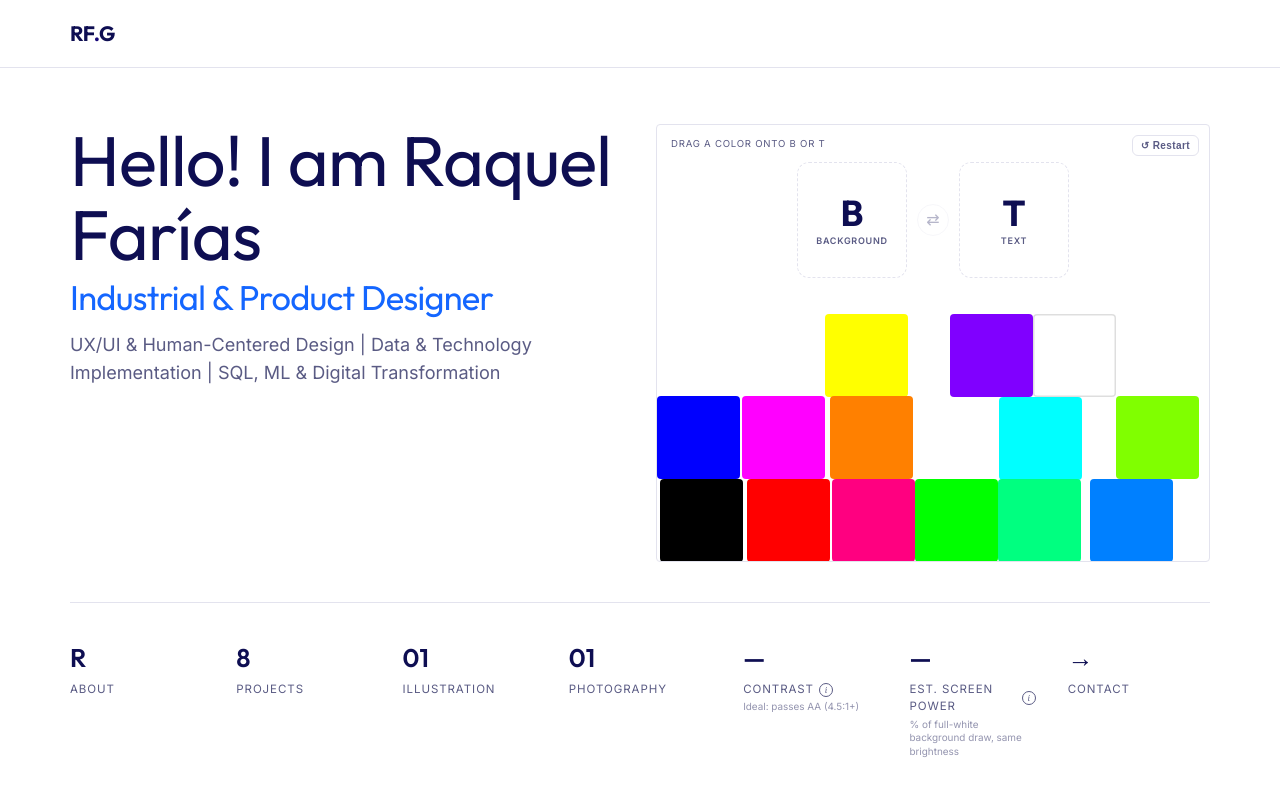
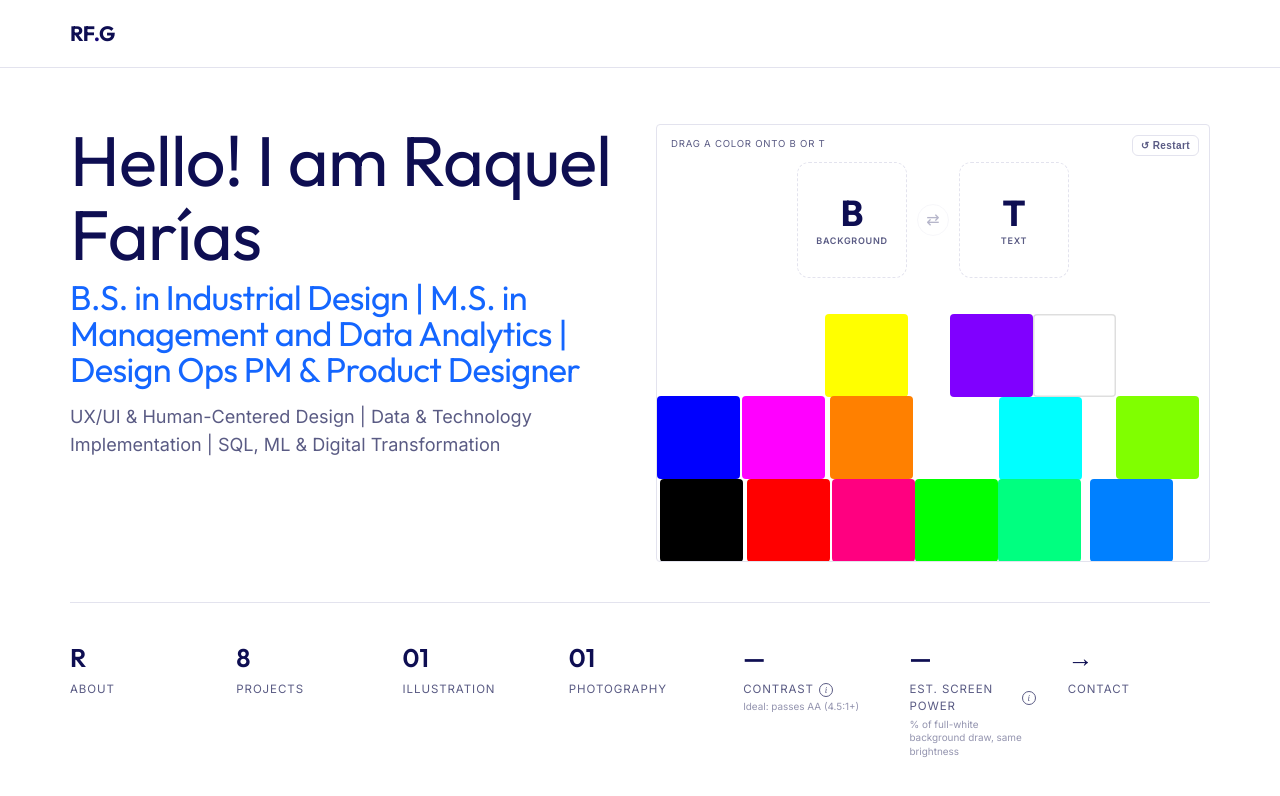
Before and after one commit to RaquelFarias20/myPortfolio, a React (Vite) app in the folder portfolio/: page / in a window 1280 px wide. Shown: the top 796 px of the page. Built offline with nearby package versions, Linux system fonts and the light colour scheme.

Commit message:
Update profile.js

```diff
--- a/portfolio/src/data/profile.js
+++ b/portfolio/src/data/profile.js
@@ -1,5 +1,6 @@
 export const profile = {
-  greeting:    'Hello! I am Raquel Farías',
-  role:        'Industrial & Product Designer',
-  specialties: 'UX/UI & Human-Centered Design | Data & Technology Implementation | SQL, ML & Digital Transformation',
-}
+  greeting: "Hello! I am Raquel Farías",
+  role: "B.S. in Industrial Design | M.S. in Management and Data Analytics | Design Ops PM & Product Designer",
+  specialties:
+    "UX/UI & Human-Centered Design | Data & Technology Implementation | SQL, ML & Digital Transformation",
+};
```
